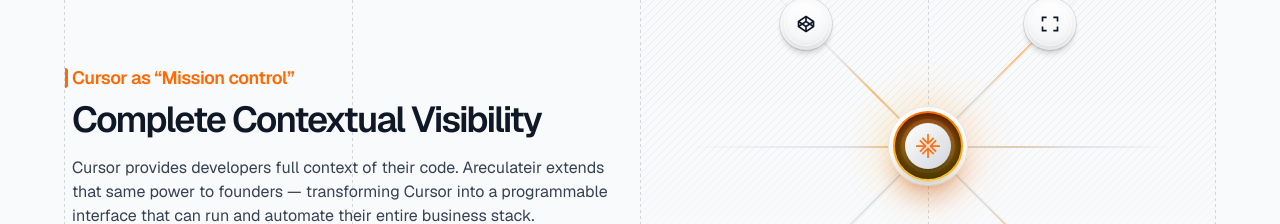
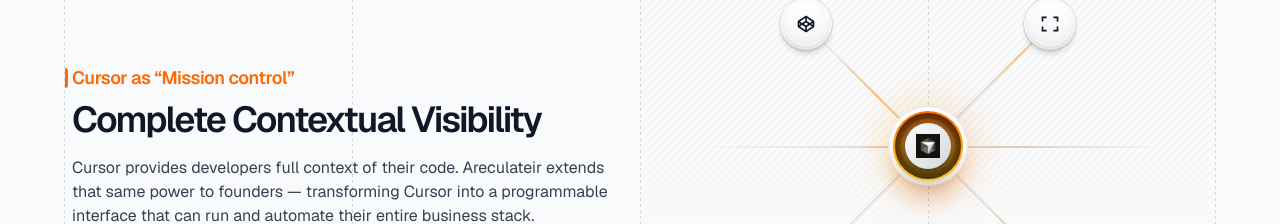
Before and after one commit to telluricaquarian/aclr77, a Next.js app: page / in a window 1280 px wide. Shown: the part 2240-2464 px from the top of the page. Built offline with nearby package versions, Linux system fonts and the light colour scheme.

Commit message:
Replace ChipViz center mark with Cursor logo (darkcursor.png); preserve glow/animation

```diff
--- a/src/components/ui/ChipViz.tsx
+++ b/src/components/ui/ChipViz.tsx
@@ -1,14 +1,15 @@
-"use client"
-import { motion, Variants } from "motion/react"
-import { SolarMark } from "../../../public/SolarMark"
+"use client";
+
+import { motion, Variants } from "motion/react";
+import Image from "next/image";
 
 const ChipViz = () => {
   const createVariants = ({
     scale,
     delay,
   }: {
-    scale: number
-    delay: number
+    scale: number;
+    delay: number;
   }): Variants => ({
     initial: { scale: 1 },
     animate: {
@@ -22,37 +23,46 @@ const ChipViz = () => {
         delay,
       },
     },
-  })
+  });
 
   return (
     <div className="relative flex items-center">
       <div className="relative">
+        {/* Outer soft glow */}
         <motion.div
           variants={createVariants({ scale: 1.1, delay: 0 })}
           initial="initial"
           animate="animate"
           className="absolute -inset-px z-0 rounded-full bg-gradient-to-r from-yellow-500 via-amber-500 to-orange-500 opacity-30 blur-xl"
         />
+
+        {/* Outer ring / shell */}
         <motion.div
           variants={createVariants({ scale: 1.08, delay: 0.1 })}
           initial="initial"
           animate="animate"
           className="relative z-0 min-h-[80px] min-w-[80px] rounded-full border bg-gradient-to-b from-white to-orange-50 shadow-xl shadow-orange-500/20"
         >
+          {/* Mid ring */}
           <motion.div
             variants={createVariants({ scale: 1.06, delay: 0.2 })}
             initial="initial"
             animate="animate"
             className="absolute inset-1 rounded-full bg-gradient-to-t from-yellow-500 via-amber-500 to-orange-500 p-0.5 shadow-xl"
           >
+            {/* Inner well */}
             <div className="relative flex h-full w-full items-center justify-center overflow-hidden rounded-full bg-black/40 shadow-xs shadow-white/40 will-change-transform">
               <div className="size-full bg-black/30" />
+
+              {/* Inner glow */}
               <motion.div
                 variants={createVariants({ scale: 1.04, delay: 0.3 })}
                 initial="initial"
                 animate="animate"
                 className="absolute inset-0 rounded-full bg-gradient-to-t from-yellow-500 via-amber-500 to-orange-500 opacity-50 shadow-[inset_0_0_16px_4px_rgba(0,0,0,1)]"
               />
+
+              {/* Core badge */}
               <motion.div
                 variants={createVariants({ scale: 1.02, delay: 0.4 })}
                 initial="initial"
@@ -60,7 +70,15 @@ const ChipViz = () => {
                 className="absolute inset-[6px] rounded-full bg-white/10 p-1 backdrop-blur-[1px]"
               >
                 <div className="relative flex h-full w-full items-center justify-center rounded-full bg-gradient-to-br from-white to-gray-300 shadow-lg shadow-black/40">
-                  <SolarMark className="w-6" />
+                  <Image
+                    src="/images/darkcursor.png"
+                    alt="Cursor logo"
+                    width={24}
+                    height={24}
+                    className="h-6 w-6 object-contain"
+                    priority
+                    unoptimized
+                  />
                 </div>
               </motion.div>
             </div>
@@ -68,7 +86,7 @@ const ChipViz = () => {
         </motion.div>
       </div>
     </div>
-  )
-}
+  );
+};
 
-export default ChipViz
+export default ChipViz;
```
